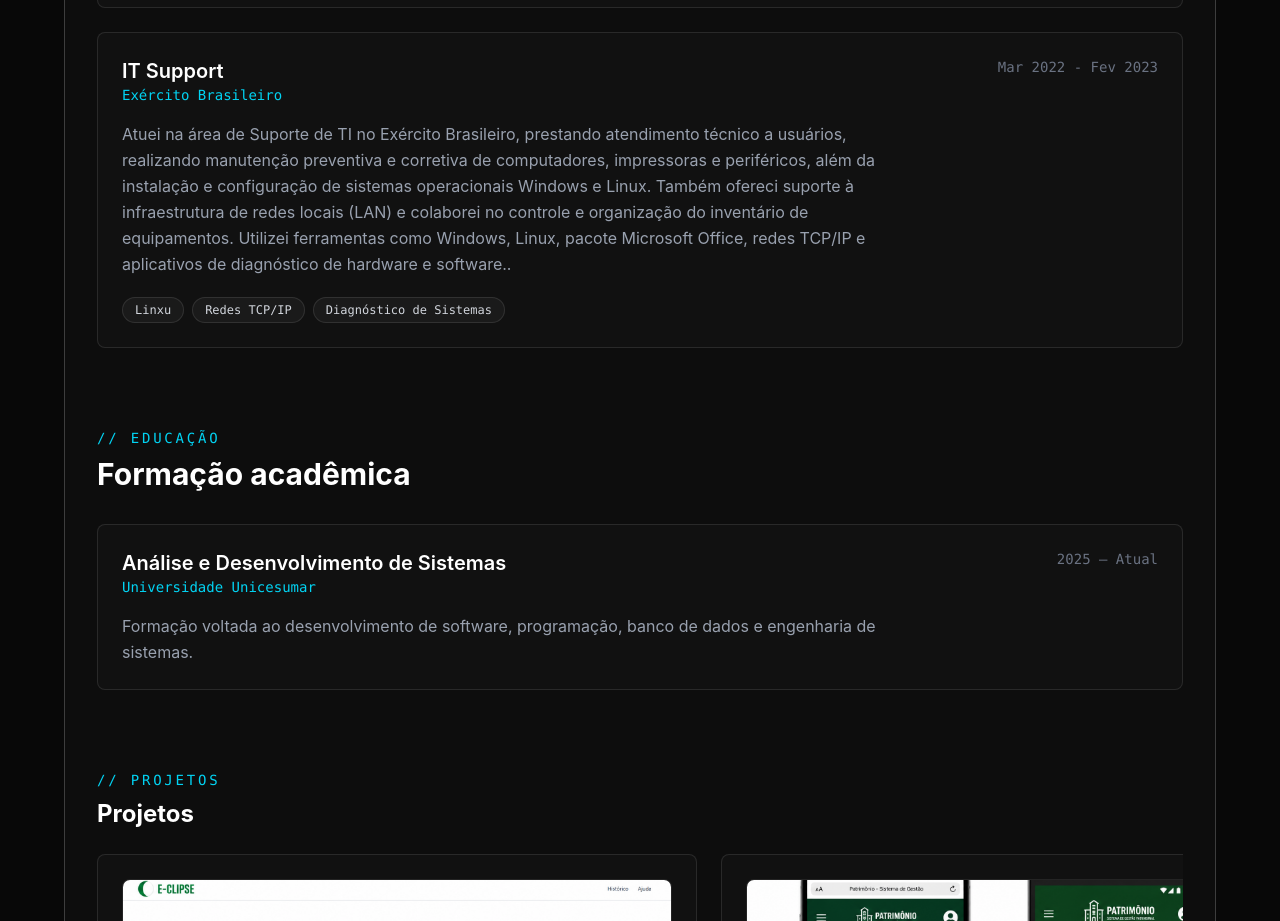
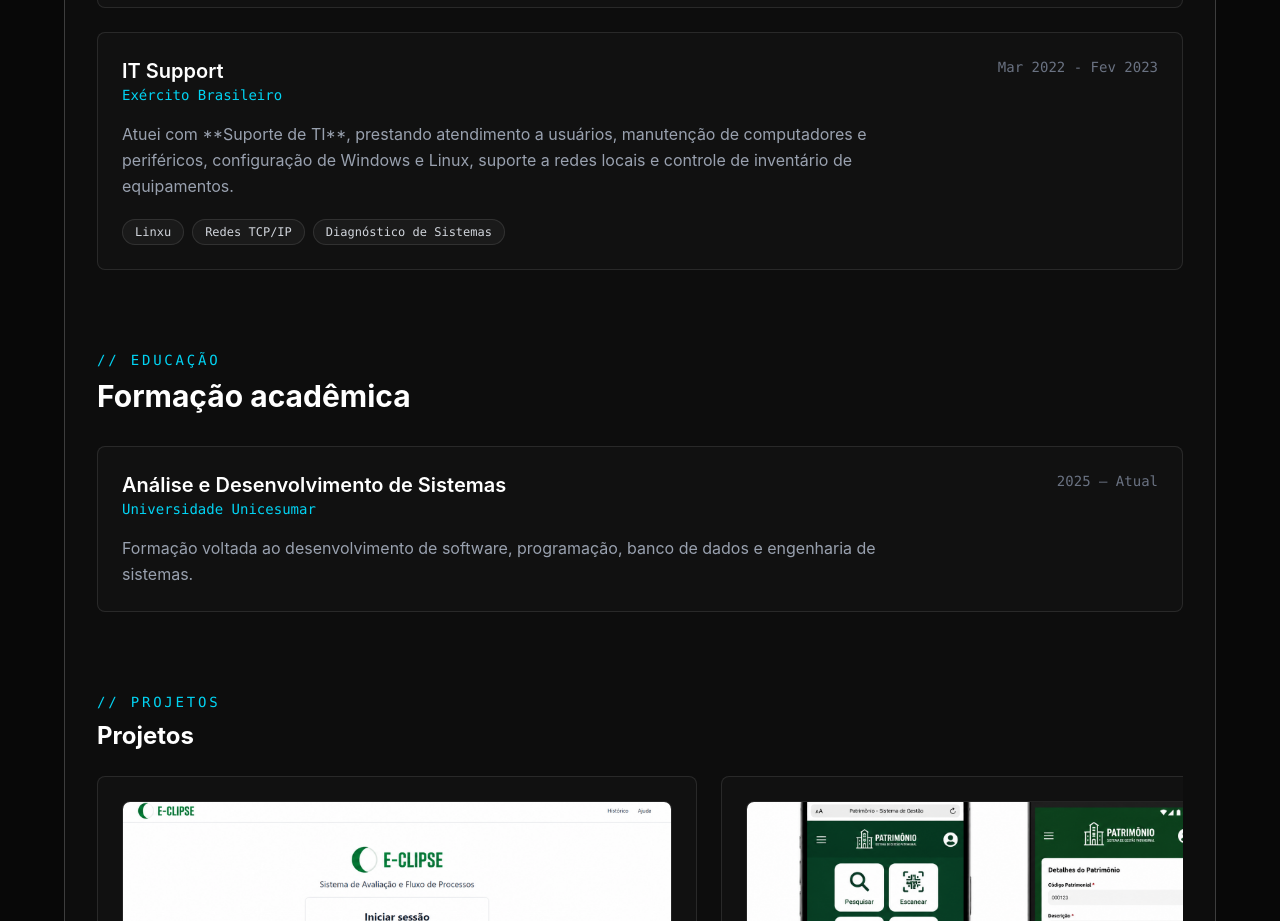
Before and after one commit to felippe-leite/portifolio, a React (Vite) app: page / in a window 1280 px wide. Shown: the part 1340-2261 px from the top of the page. Built offline with nearby package versions, Linux system fonts and the light colour scheme.

Commit message:
feat: mudando texto experiência

```diff
--- a/src/data/experience.ts
+++ b/src/data/experience.ts
@@ -20,7 +20,7 @@ export const experiences: Experience[] = [
     company: "Exército Brasileiro",
     period: "Mar 2022 - Fev 2023",
     description:
-      "Atuei na área de Suporte de TI no Exército Brasileiro, prestando atendimento técnico a usuários, realizando manutenção preventiva e corretiva de computadores, impressoras e periféricos, além da instalação e configuração de sistemas operacionais Windows e Linux. Também ofereci suporte à infraestrutura de redes locais (LAN) e colaborei no controle e organização do inventário de equipamentos. Utilizei ferramentas como Windows, Linux, pacote Microsoft Office, redes TCP/IP e aplicativos de diagnóstico de hardware e software..",
+      "Atuei com **Suporte de TI**, prestando atendimento a usuários, manutenção de computadores e periféricos, configuração de Windows e Linux, suporte a redes locais e controle de inventário de equipamentos.",
     technologies: ["Linxu", "Redes TCP/IP", "Diagnóstico de Sistemas"],
   },
 ];
```
